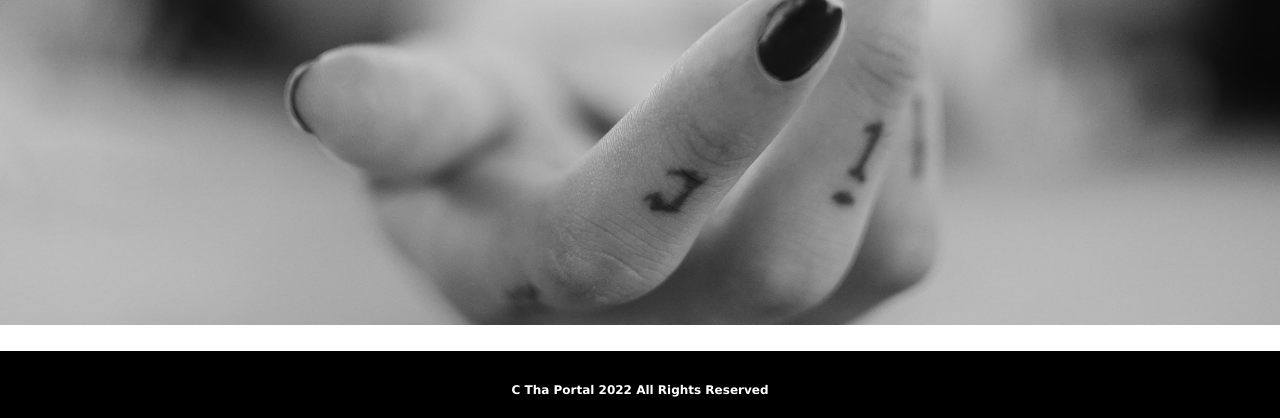
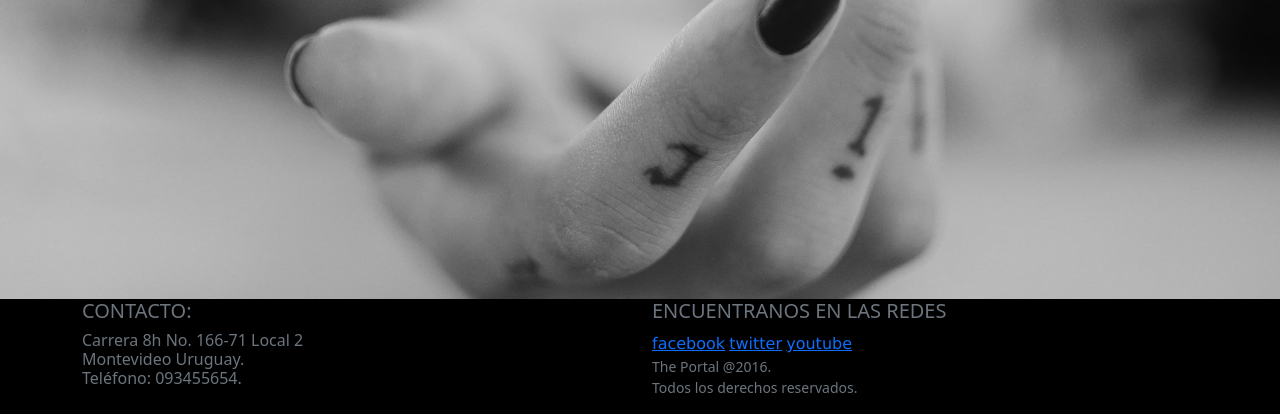
Before and after one commit to GFAT2022/elportal-gastonfernandez, a plain HTML site: page index.html in a window 1280 px wide. Shown: the part 382-800 px from the top of the page. Drawn offline with nearby package versions, Linux system fonts and the light colour scheme.

Commit message:
grabo entrega bootstraÂp

```diff
--- a/css/estilo.css
+++ b/css/estilo.css
@@ -188,9 +188,6 @@ h3{
 
 
 
-
-
-
 @media screen and (max-width: 320px) {
     .ulindex{
         flex-direction: column;
--- a/index.html
+++ b/index.html
@@ -5,6 +5,9 @@
     <meta http-equiv="X-UA-Compatible" content="IE=edge">
     <meta name="viewport" content="width=device-width, initial-scale=1.0">
     <link rel="stylesheet" href="./css/estilo.css">
+
+    <link href="https://cdn.jsdelivr.net/npm/bootstrap@5.0.2/dist/css/bootstrap.min.css" rel="stylesheet" integrity="sha384-EVSTQN3/azprG1Anm3QDgpJLIm9Nao0Yz1ztcQTwFspd3yD65VohhpuuCOmLASjC" crossorigin="anonymous">
+
     <title>ElPortal</title>
 </head>
 
@@ -27,8 +30,35 @@
         </main>
 
         <footer class="footerIndex">
-            <h2>C Tha Portal 2022 All Rights Reserved</h2>
+            <footer>
+                <div class="container">
+                  <div class="row">
+                      <div class="col-xs-12 col-md-6">
+                          <h6 class="text-muted lead">CONTACTO:</h6>
+                          <h6 class="text-muted">
+                          Carrera 8h No. 166-71 Local 2<br>
+                          Montevideo Uruguay.<br>
+                          Teléfono: 093455654.<br>
+                          </h6>
+                      </div>
+                      <div class="col-xs-12 col-md-6">
+                      <div class="pull-right">
+                      <h6 class="text-muted lead">ENCUENTRANOS EN LAS REDES</h6>
+                            <div class="redes-footer">
+                                <a href="https://www.facebook.com/">facebook</a>
+                                <a href="https://twitter.com/">twitter</a>
+                                <a href="https://www.youtube.com/">youtube</a>
+                            </div>
+                      </div>
+                      <div class="row"> <p class="text-muted small text-right">The Portal @2016.<br> Todos los derechos reservados.</p></div>
+                  </div>
+                </div>
+              </div>
+              </footer>
         </footer>
     </div>
+
+    <script src="https://cdn.jsdelivr.net/npm/bootstrap@5.0.2/dist/js/bootstrap.bundle.min.js" integrity="sha384-MrcW6ZMFYlzcLA8Nl+NtUVF0sA7MsXsP1UyJoMp4YLEuNSfAP+JcXn/tWtIaxVXM" crossorigin="anonymous"></script>
+
 </body>
 </html>
```
Also changed, not shown: paginas/galery.html (+32 -1 lines).
